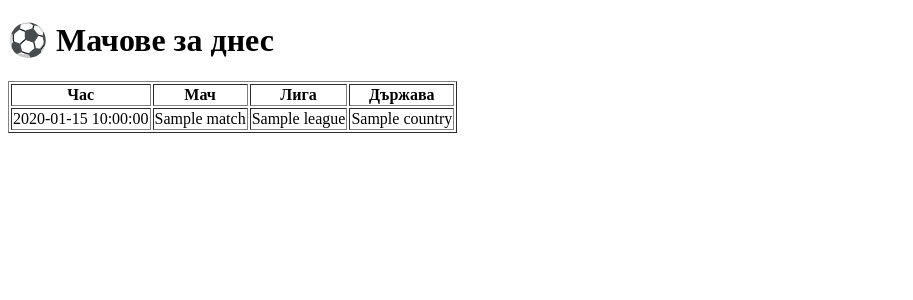
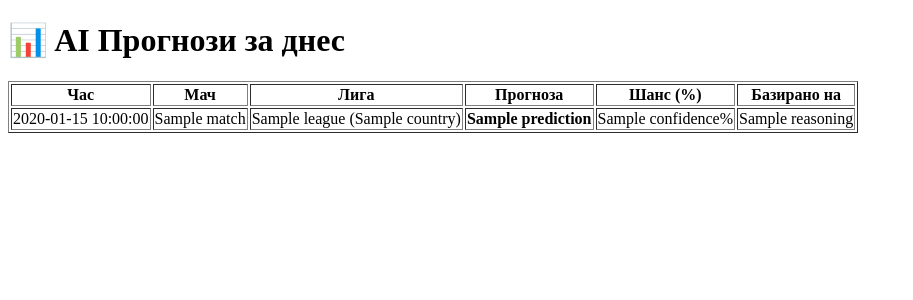
Before and after one commit to vAngelowBG/vabet, a Flask app: template templates/today.html in a window 1280 px wide. Shown: the top 300 px of the page, without its empty margins (0-913 px from the left). Run offline with Flask 3, Linux system fonts and the light colour scheme; the template is opened without the code that fills it: most values are stand-ins (such as "Sample title", 1, 10 or a date in 2020).

Commit message:
Add files via upload

```diff
--- a/templates/today.html
+++ b/templates/today.html
@@ -1,19 +1,29 @@
+
 <!DOCTYPE html>
 <html lang="bg">
 <head>
     <meta charset="UTF-8">
-    <title>Мачове за днес</title>
+    <title>AI Прогнози за днес</title>
 </head>
 <body>
-    <h1>⚽ Мачове за днес</h1>
+    <h1>📊 AI Прогнози за днес</h1>
     <table border="1">
-        <tr><th>Час</th><th>Мач</th><th>Лига</th><th>Държава</th></tr>
-        {% for m in matches %}
         <tr>
-            <td>{{ m.time }}</td>
-            <td>{{ m.match }}</td>
-            <td>{{ m.league }}</td>
-            <td>{{ m.country }}</td>
+            <th>Час</th>
+            <th>Мач</th>
+            <th>Лига</th>
+            <th>Прогноза</th>
+            <th>Шанс (%)</th>
+            <th>Базирано на</th>
+        </tr>
+        {% for t in tips %}
+        <tr>
+            <td>{{ t.time }}</td>
+            <td>{{ t.match }}</td>
+            <td>{{ t.league }} ({{ t.country }})</td>
+            <td><b>{{ t.prediction }}</b></td>
+            <td>{{ t.confidence }}%</td>
+            <td>{{ t.reasoning }}</td>
         </tr>
         {% endfor %}
     </table>
```
